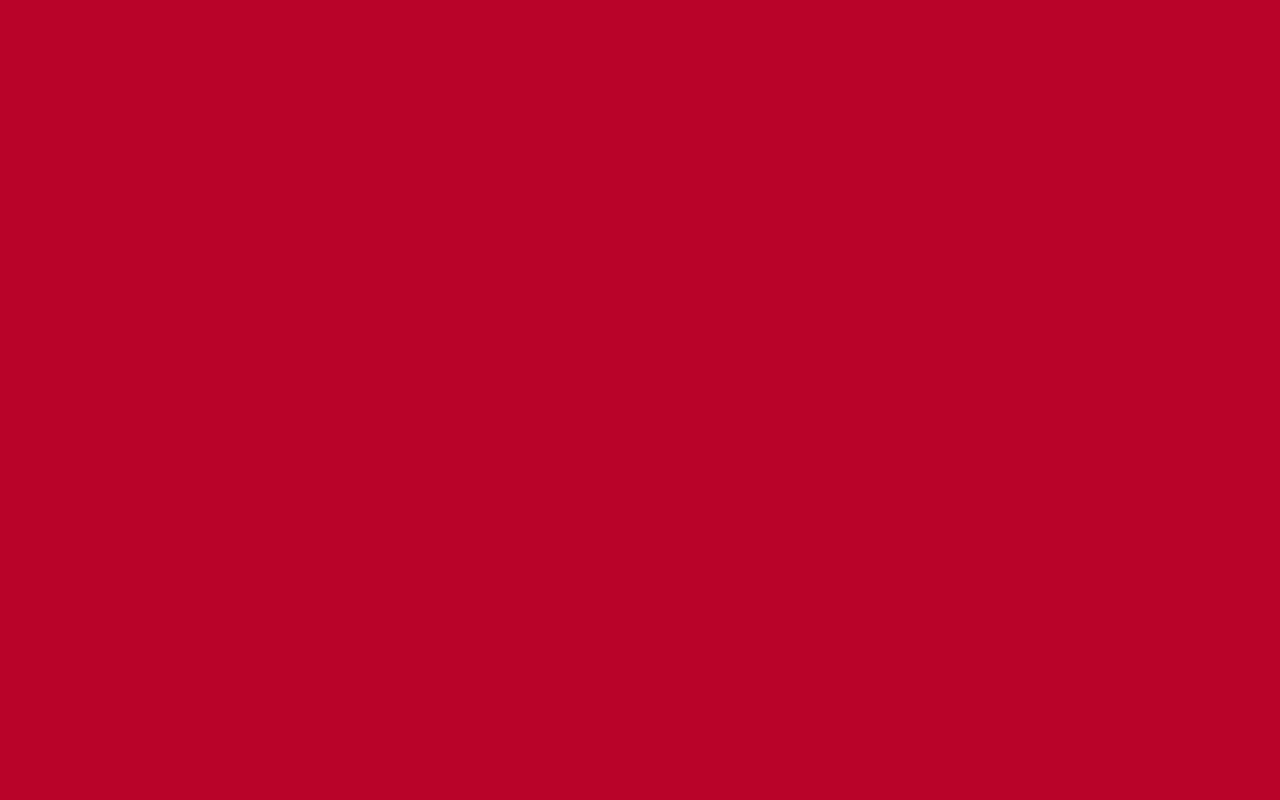
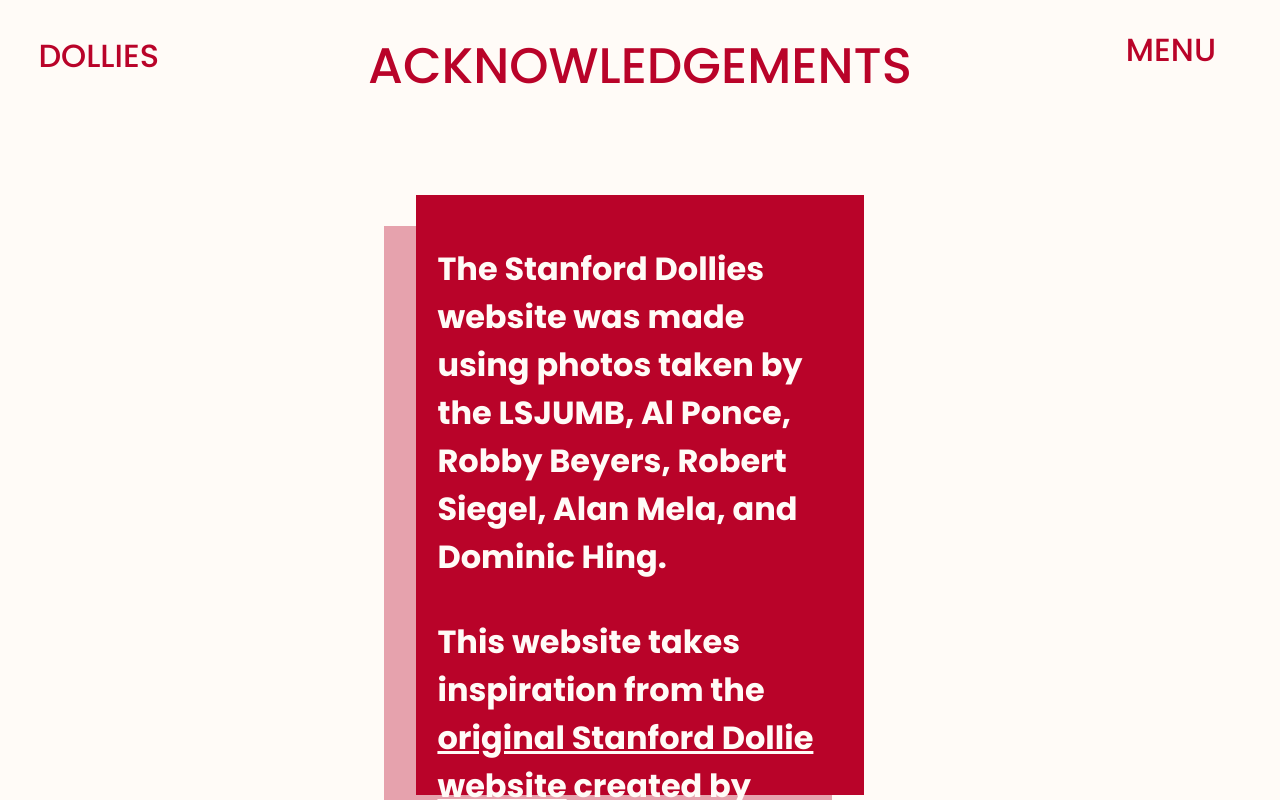
Before and after one commit to hichewss/dollies, a React (Create React App) app: page /acknowledgements in a window 1280 px wide. Before the commit this address had no page. Built offline with nearby package versions, Linux system fonts and the light colour scheme.

Commit message:
added acknowledgements page

```diff
--- a/src/components.css
+++ b/src/components.css
@@ -397,6 +397,26 @@
   padding: 2vh 0;
 }
 
+/* acknowledgements */
+.acknowledgements-box {
+  width: 35%;
+  height: 75vh;
+  background-color: var(--color-dark-red);
+  position: relative;
+  z-index: 2;
+}
+
+.acknowledgements-red-box {
+  width: 35%;
+  height: 75vh;
+  background-color: var(--color-line);
+  z-index: 1;
+  position: absolute;
+  top: 20%;
+  left: 30%;
+}
+
+
 /* home */
 .home-header {
   font-family: "Montserrat", sans-serif;
--- /dev/null
+++ b/src/components/AcknowledgementsNavBar.tsx
@@ -0,0 +1,18 @@
+import React, { useState } from "react";
+
+function AcknowledgementsNavBar() {
+  return (
+    <div>
+      <div className="side-button side-margin">
+        <a href="/home">
+          <p className="color-red">DOLLIES</p>
+        </a>
+      </div>
+      <div className="center-box side-margin">
+        <h2 className="color-red">ACKNOWLEDGEMENTS</h2>
+      </div>
+    </div>
+  );
+}
+
+export default AcknowledgementsNavBar;
--- a/src/components/BlackFooter.tsx
+++ b/src/components/BlackFooter.tsx
@@ -25,12 +25,13 @@ function BlackFooter() {
             </div>
           );
         })}
+        <div className="footer-box">
+          <a href="/acknowledgements">
+            <h4 className="color-white">Acknowledgements</h4>
+          </a>
+        </div>
         <div className="small-bottom-margin" />
         <h3 className="color-white">Stanford Dollies 2023-2024</h3>
-        <h3 className="color-white">
-          Photos Courtesy of Dominic Hing, Robert Siegel, Al Ponce, Robby
-          Beyers, and Alan Mela
-        </h3>
       </div>
     </div>
   );
--- a/src/index.tsx
+++ b/src/index.tsx
@@ -2,7 +2,7 @@ import React from "react";
 import ReactDOM from "react-dom/client";
 import "./index.css";
 import "./components.css";
-import NavBar from "./components/NavBar";
+import AcknowledgementsPage from "./pages/AcknowledgementsPage";
 import HomePage from "./pages/HomePage";
 import ArchivePage from "./pages/ArchivePage";
 import AuditionPage from "./pages/AuditionPage";
@@ -23,6 +23,10 @@ function App() {
             <Route path="/home" element={<HomePage />} />
             <Route path="/audition" element={<AuditionPage />} />
             <Route path="/contact" element={<ContactPage />} />
+            <Route
+              path="/acknowledgements"
+              element={<AcknowledgementsPage />}
+            />
             <Route path="/1950" element={<TestPage />} />
           </Routes>
         </Router>
--- /dev/null
+++ b/src/pages/AcknowledgementsPage.tsx
@@ -0,0 +1,101 @@
+import React, { useState, useEffect } from "react";
+import RedFooter from "../components/RedFooter";
+import AcknowledgementsNavBar from "../components/AcknowledgementsNavBar";
+import { CloseOutIcon } from "../components/images";
+import MenuBar from "../components/MenuBar";
+import LargeRedBoot from "../images/contact/big_red_boot.png";
+
+function AcknowledgementsPage() {
+  const [menu, setMenu] = useState(false);
+  const [fadeMenu, setFadeMenu] = useState(false);
+  const [fadeEffect, setFadeEffect] = useState("");
+
+  const fadeInMenu = () => {
+    setFadeEffect("fade-in-content");
+  };
+
+  const fadeOutMenu = () => {
+    setFadeEffect("fade-out-content");
+  };
+
+  useEffect(() => {
+    fadeMenu ? fadeInMenu() : fadeOutMenu();
+  }, [fadeMenu]);
+  return (
+    <div className="fade-in-content">
+      {menu ? (
+        <div className={fadeEffect}>
+          <div>
+            <button
+              className="close-out"
+              onClick={() => {
+                setFadeMenu(false);
+                setTimeout(() => {
+                  setMenu(false);
+                }, 300);
+              }}
+            >
+              {CloseOutIcon()}
+            </button>
+          </div>
+          <MenuBar />
+        </div>
+      ) : (
+        <div>
+          <div className="end-box small-right-margin">
+            <button
+              className="end-box"
+              onClick={() => {
+                setMenu(true);
+                setFadeMenu(true);
+              }}
+            >
+              <p className="color-red mini-top-margin absolute home-layer-up">
+                MENU
+              </p>
+            </button>
+          </div>
+          <div className="vertical-box white fade-in-content">
+            <AcknowledgementsNavBar />
+            <div className="small-top-margin" />
+            <div className="center-box">
+              <div className="small-top-margin" />
+              <div className="acknowledgements-red-box" />
+              <div className="acknowledgements-box">
+                <div className="vertical-box side-margin center-box">
+                  <div className="medium-top-margin" />
+                  <h4 className="color-white">
+                    The Stanford Dollies website was made using photos taken by
+                    the LSJUMB, Al Ponce, Robby Beyers, Robert Siegel, Alan
+                    Mela, and Dominic Hing.
+                  </h4>
+                  <div className="small-top-margin" />
+                  <h4 className="color-white">
+                    This website takes inspiration from the{" "}
+                    <a
+                      href="https://web.stanford.edu/group/lsjumb/cgi-bin/dollies/index2.php?pg=1"
+                      className="color-white"
+                    >
+                      <u>original Stanford Dollie website</u>
+                    </a>{" "}
+                    created by Carrie Edwards (04/05).
+                  </h4>
+                  <div className="small-top-margin" />
+                  <h4 className="color-white">
+                    The designs were developed by Karina Chen (22/23) and
+                    implemented by Chuyi Zhang (22/23).
+                  </h4>
+                </div>
+              </div>
+            </div>
+            <div className="small-bottom-margin"></div>
+            <div className="small-bottom-margin"></div>
+            <RedFooter />
+          </div>
+        </div>
+      )}
+    </div>
+  );
+}
+
+export default AcknowledgementsPage;
--- a/src/pages/ContactPage.tsx
+++ b/src/pages/ContactPage.tsx
@@ -21,6 +21,7 @@ function ContactPage() {
   useEffect(() => {
     fadeMenu ? fadeInMenu() : fadeOutMenu();
   }, [fadeMenu]);
+
   return (
     <div className="fade-in-content">
       {menu ? (
```
